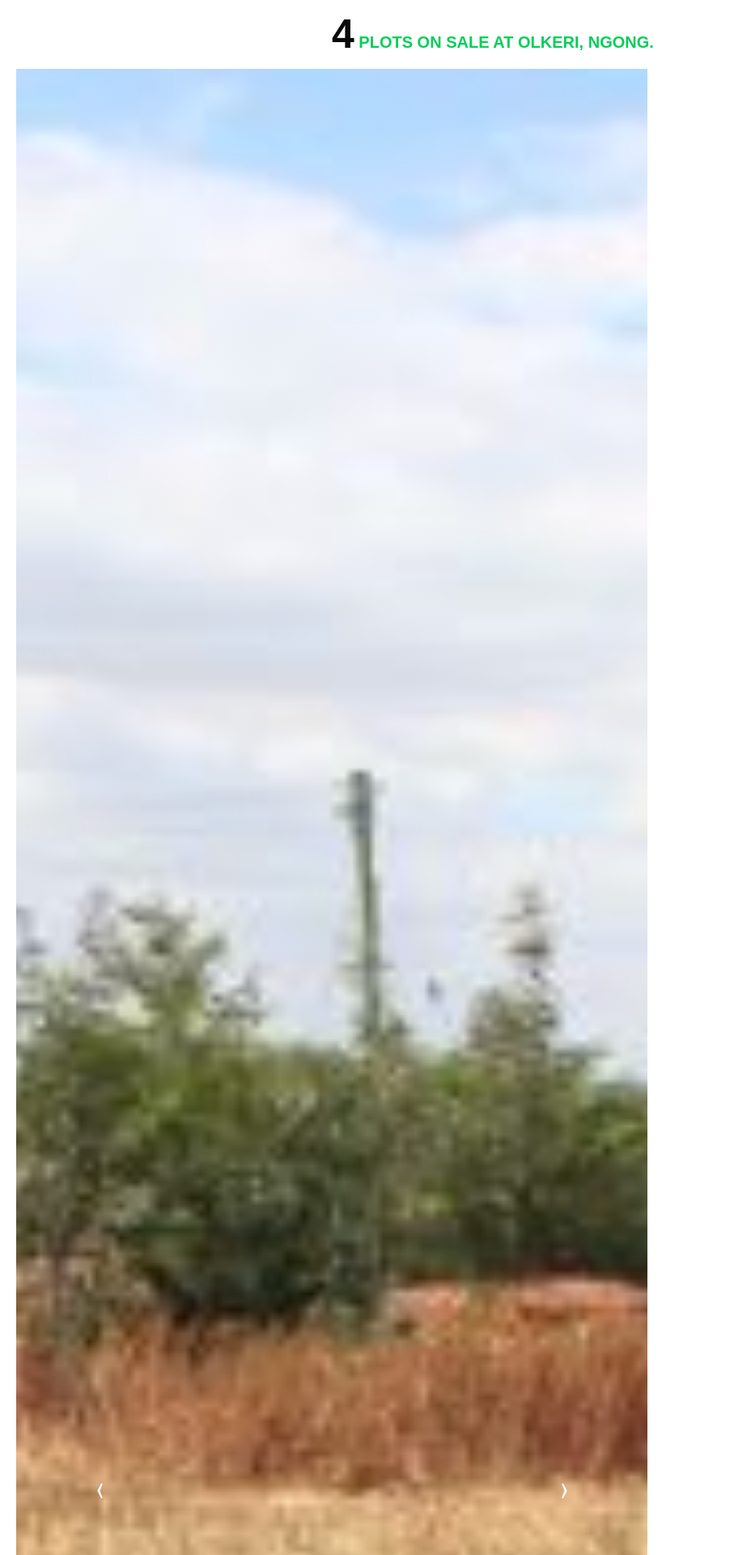
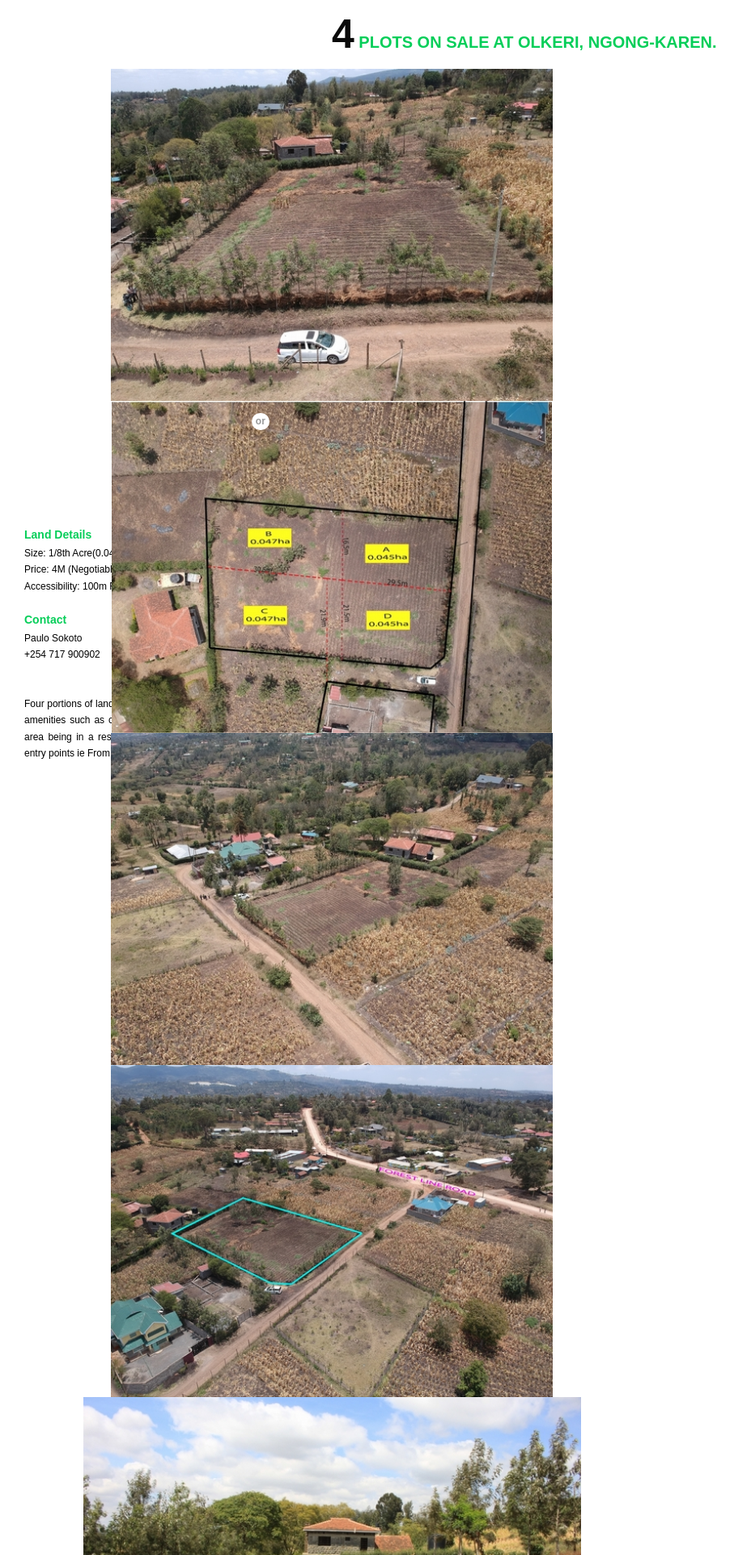
Before and after one commit to Njuguna85/mutalInvestments, a PHP site: page / in a window 1280 px wide. Shown: the top 1920 px of the page at 81% size, without its empty margins (0-928 px from the left). Run offline with PHP 8.4, Linux system fonts and the light colour scheme; some libraries are stand-ins or nearby versions.

Commit message:
add drone imgs

```diff
--- a/index.html
+++ b/index.html
@@ -25,20 +25,19 @@
     <!-- Property Details -->
     <section class="content-wrapper">
         <div class="showcase">
-            <h1 class="sale-tag">4 Plots on Sale at Olkeri, Ngong.</h1>
-            <!-- <div class="slide-container"> -->
-            <div id="slider" class="cycle-slideshow"
-                data-cycle-pager-template="<a class='thumb'href='#'><img src='{{src}}'></a>">
+            <h1 class="sale-tag">4 Plots on Sale at Olkeri, Ngong-Karen.</h1>
+
+            <div id="slider" class="cycle-slideshow"          data-cycle-pager-template="<a class='thumb'href='#'> <img src='{{src}}' > </a>">
                 <span class="cycle-pager"></span>
                 <span class="cycle-prev">&#9001;</span>
                 <span class="cycle-next">&#9002;</span>
 
-                <img src="img/A toward BC  and D.JPG" alt="">
+                <img src="img/img_1404.jpg" alt="">
+                <img src="img/img_mutation.jpg" alt="">
+                <img src="img/img_1394.jpg" alt="">
+                <img src="img/img_1397.jpg" alt="">
                 <img src="img/A toward D.jpg" alt="">
                 <img src="img/E towards A.jpg" alt="">
-                <img src="img/E towards D.jpg" alt="">
-                <img src="img/from main road toward point A.jpg" alt="">
-                <img src="img/point E towards BC.jpg" alt="">
                 <img src="img/mutation.jpg" alt="Mutation">
                 <img src="img/map.jpg" alt="Map">
             </div>
--- a/main.css
+++ b/main.css
@@ -47,8 +47,9 @@
 img {
     display: block;
     width: 100%;
-    height: 100%;
-    object-fit: cover;
+    max-height: 100%;
+    object-fit: contain;
+
 }
 
 /* Map Div */
@@ -60,6 +61,7 @@
 .cycle-slideshow {
     display: block;
     position: relative;
+    height: 410px;
 }
 
 .cycle-prev,
@@ -109,7 +111,7 @@
 }
 
 .cycle-pager .thumb {
-    width: 10%;
+    width: 8%;
 }
 
 .thumb {
--- a/main.js
+++ b/main.js
@@ -8,6 +8,7 @@
     }
 
 }
+
 function show_map(params) {
     // Create a new instance of the map class
     var my_map = L.map(
@@ -20,19 +21,23 @@
         my_map.invalidateSize();
     }, 100);
 
-    var osm = L.tileLayer('https://{s}.tile.openstreetmap.org/{z}/{x}/{y}.png?', { attribution: '<a href="http://mutall.co.ke">Mutall</a>' }).addTo(my_map);
+    var osm = L.tileLayer('https://{s}.tile.openstreetmap.org/{z}/{x}/{y}.png?', {
+        attribution: '<a href="http://mutall.co.ke">Mutall</a>'
+    }).addTo(my_map);
 
-    var customIcon = L.icon({
+    var landIcon = L.icon({
         iconUrl: 'img/marker.png',
         iconSize: [20, 20],
         popupAncor: [-3, -76],
-
     });
 
     var land_marker = L.marker(
-        [-1.382003, 36.696138],
-        { icon: customIcon }).addTo(my_map);
-    land_marker.bindPopup('<strong>Land For Sale</strong><br/>3km From Main Road').openPopup();
+        [-1.382003, 36.696138], {
+            icon: landIcon
+        }).addTo(my_map);
+
+    land_marker.bindPopup('<b>Land For Sale</b><br/>3km From Main Road').openPopup();
+
 }
 show_map('map1');
 show_map('map2');
```
Also changed, not shown: img/A toward BC  and D.JPG (deleted), img/A toward D.jpg, img/E towards A.jpg, img/E towards D.jpg (deleted), img/from main road toward point A.jpg (deleted), img/img_1394.jpg (added), img/img_1397.jpg (added), img/img_1404.jpg (added), img/img_mutation.jpg (added), img/mutation.jpg, img/point E towards BC.jpg (deleted), img/town_marker.png (added).
